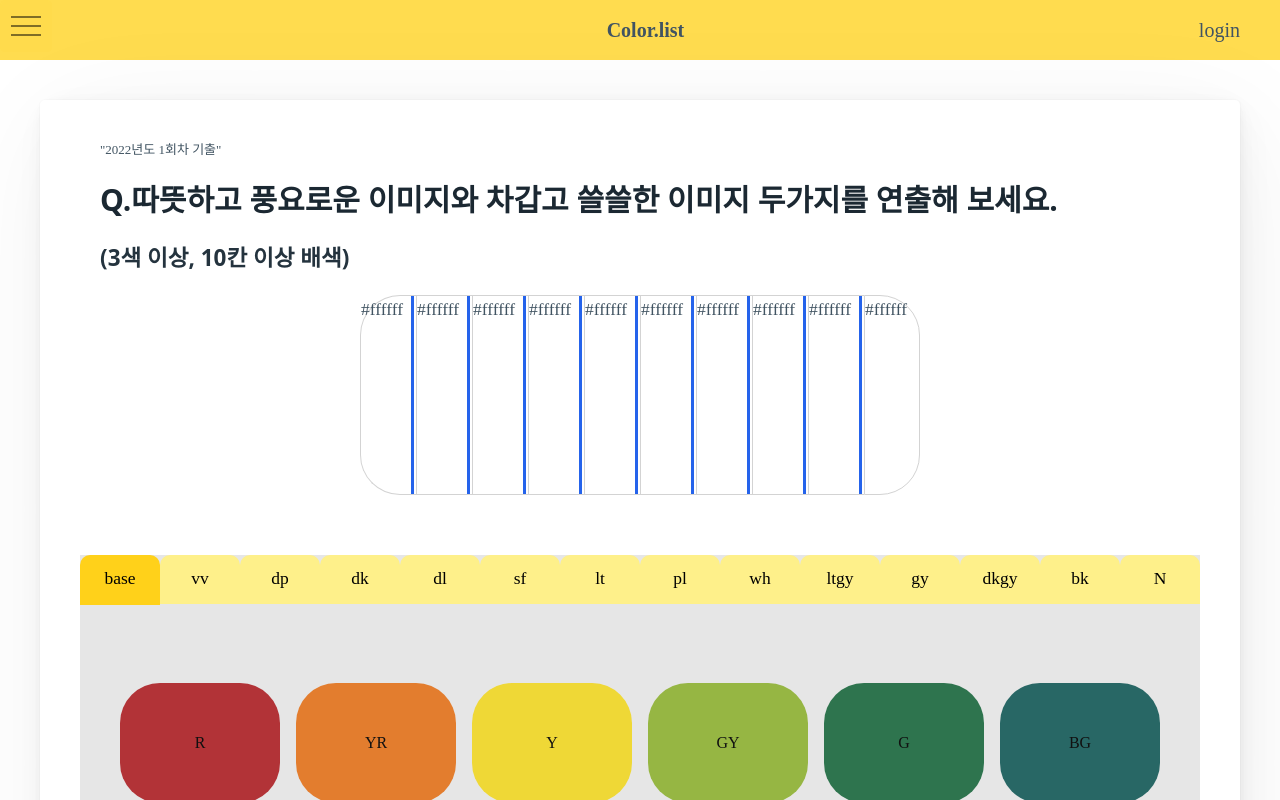
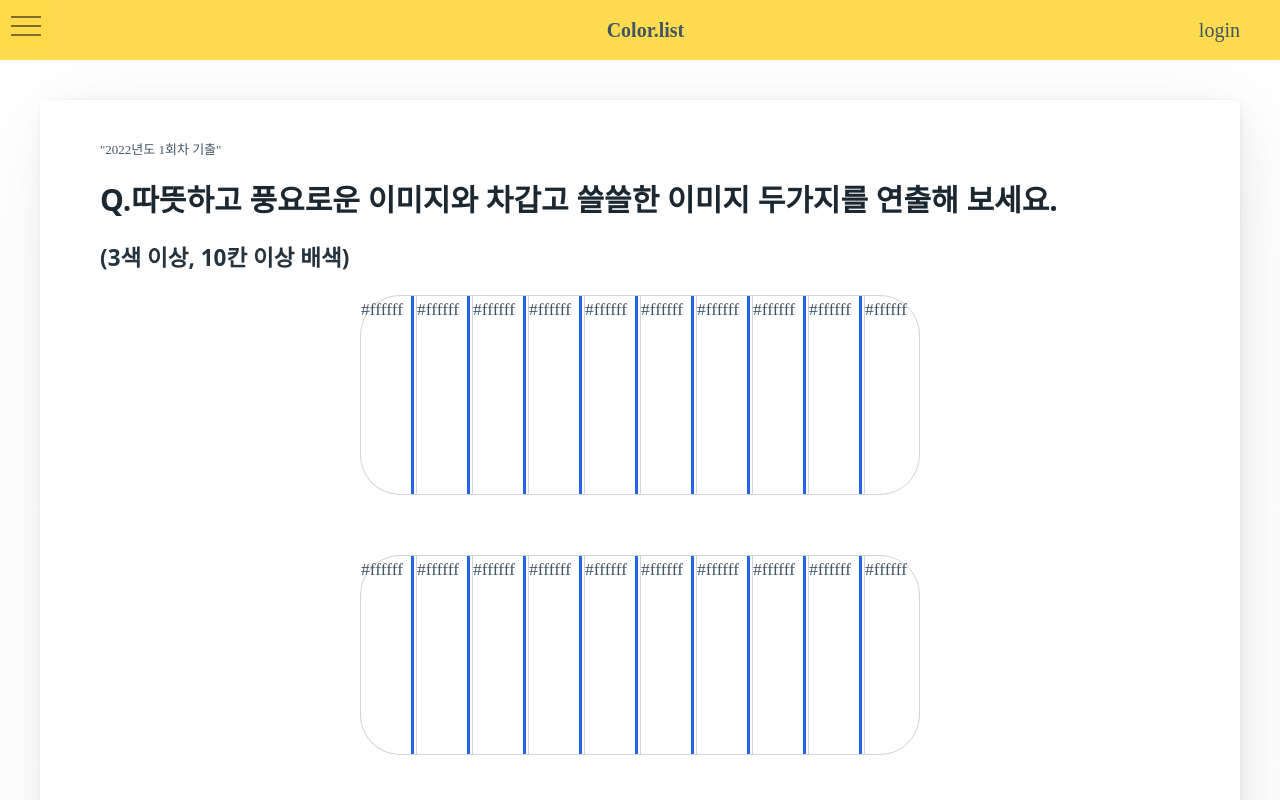
Before and after one commit to lisohh/Colorist-frontend, a React (Vite) app: page / in a window 1280 px wide. Built offline with nearby package versions, Linux system fonts and the light colour scheme; a web font is replaced by a local one.

Commit message:
Feat: 두 개의 pallete 상태 분할
Co-authored-by: Taehee Kim <rabolution@gmail.com>

```diff
--- a/src/pages/testform/Pallete.tsx
+++ b/src/pages/testform/Pallete.tsx
@@ -19,7 +19,7 @@ const WHITE_HEX = "#ffffff";
 
 function Pallete() {
   const [colors, setColors] = React.useState<string[]>(
-    Array(BOX_COUNT).fill(WHITE_HEX)
+    Array(BOX_COUNT * 2).fill(WHITE_HEX)
   ); // 문자열
 
   //6번 - addSelected 함수를 만들어
@@ -53,8 +53,20 @@ function Pallete() {
 
   return (
     <Tooltip.Provider delayDuration={800} skipDelayDuration={500}>
-      <input type="text" name="colors" value={JSON.stringify(colors)} hidden />
-      <ResizableBoxes colors={colors} deleteSelected={deleteSelected} />
+      <input
+        type="text"
+        name="colors"
+        value={JSON.stringify(colors)}
+        hidden={true}
+      />
+      <ResizableBoxes
+        colors={colors.slice(0, BOX_COUNT)}
+        deleteSelected={deleteSelected} // 1을 받으면 1을 삭제
+      />
+      <ResizableBoxes
+        colors={colors.slice(BOX_COUNT, 2 * BOX_COUNT)}
+        deleteSelected={(i) => deleteSelected(i + BOX_COUNT)} // 1을 받아도 => 11을 넘겨야
+      />
       <div id="pallete-box">
         <Tabs.Root
           defaultValue={Object.keys(allPallete)[0]}
--- a/src/pages/testform/ResizableBoxes.tsx
+++ b/src/pages/testform/ResizableBoxes.tsx
@@ -108,7 +108,7 @@ function ResizableBoxes({
                   setOldSegments(segments); // 시작할 때 박스 크기
                   setIsChanging(true); // 변경 중임을 알려주는 flag
                 }}
-              ></div>
+              />
             )}
           </td>
         ))}
```
Also changed, not shown: 1 other file (tests, documents, lock files or other folders).
